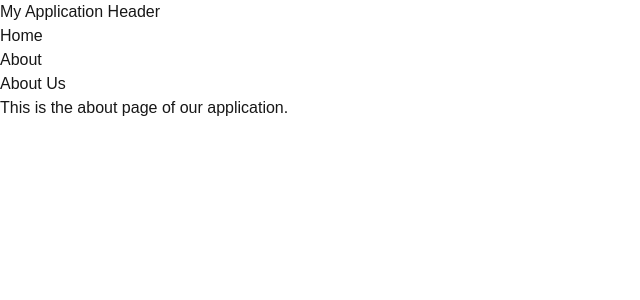
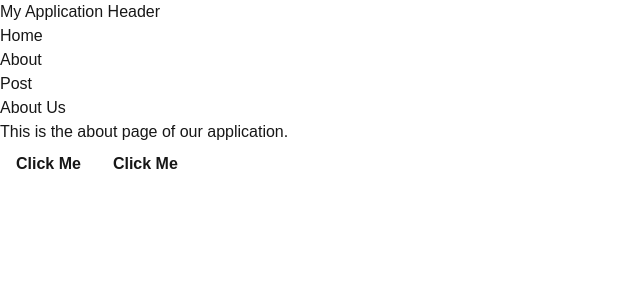
Before and after one commit to Favouridowu02/alx-project-0x02-setup, a Next.js app in the folder alx-project-0x02/: page /about in a window 1280 px wide. Shown: the top 300 px of the page, without its empty margins (0-640 px from the left). Built offline with nearby package versions, Linux system fonts and the light colour scheme.

Commit message:
feat: Create a Header.tsx component in components/layout/Header.tsx. Add links to /home, /about, and /posts pages in the header. Import and use the Header component in pages/home.tsx, pages/about.tsx, and pages/posts.tsx. Ensure the navigation works across all page

```diff
--- /dev/null
+++ b/alx-project-0x02/components/common/Button.tsx
@@ -0,0 +1,25 @@
+import React from 'react';
+import { ButtonProps } from '@/interfaces';
+
+
+const Button: React.FC<ButtonProps> = ({size, shape, children}) => {
+    const baseStyles = "px-4 py-2 font-semibold focus:outline-none";
+    const sizeStyles = {
+        small: "text-sm",
+        medium: "text-md",
+        large: "text-lg",
+    }[size];
+    const shapeStyles = {
+        "rounded-sm": "rounded-sm",
+        "rounded-md": "rounded-md",
+        "rounded-full": "rounded-full",
+    }[shape];
+
+    return (
+        <button className={`${baseStyles} ${sizeStyles} ${shapeStyles}`}>
+            {children}
+        </button>
+    );
+}
+
+export default Button;
--- a/alx-project-0x02/components/layout/Header.tsx
+++ b/alx-project-0x02/components/layout/Header.tsx
@@ -13,6 +13,9 @@ const Header: React.FC = () => {
                     <li>
                         <Link href="/about">About</Link>
                     </li>
+                    <li>
+                        <Link href="/post">Post</Link>
+                    </li>
                 </ul>
             </nav>
         </header>
--- a/alx-project-0x02/interfaces/index.ts
+++ b/alx-project-0x02/interfaces/index.ts
@@ -2,3 +2,9 @@ export interface CardProps {
     title: string;
     content: string;
 };
+
+export interface ButtonProps {
+    size: 'small' | 'medium' | 'large';
+    shape: 'rounded-sm' | 'rounded-md' | 'rounded-full';
+    children: React.ReactNode;
+}
--- a/alx-project-0x02/pages/about.tsx
+++ b/alx-project-0x02/pages/about.tsx
@@ -1,5 +1,6 @@
 import React from 'react';
 import Header from '@/components/layout/Header';
+import Button from '@/components/common/Button';
 
 const About: React.FC = () => {
     return (
@@ -7,6 +8,9 @@ const About: React.FC = () => {
             <Header />
             <h1>About Us</h1>
             <p>This is the about page of our application.</p>
+
+            <Button size="medium" shape="rounded-md">Click Me</Button>
+            <Button size="medium" shape="rounded-md">Click Me</Button>
         </div>
     );
 };
--- a/alx-project-0x02/pages/home.tsx
+++ b/alx-project-0x02/pages/home.tsx
@@ -14,7 +14,7 @@ const Home: React.FC = () => {
 
             <Card title="This is just the beginning" content="We are going to church and I am coding" />
             <Card title="I am going to be very great and wealthy" content="God please forgive me of all my sins, I am a sinner" />
-            <button className onClick={() => setIsModalOpen(!isModalOpen)}>Open / close Post Modal</button>
+            <button onClick={() => setIsModalOpen(!isModalOpen)}>Open / close Post Modal</button>
 
             { isModalOpen && <PostModal/>}
         </div>
--- /dev/null
+++ b/alx-project-0x02/pages/post.tsx
@@ -0,0 +1,14 @@
+import React from 'react';
+import Header from '@/components/layout/Header'
+
+const Post: React.FC = () => {
+    return (
+        <div>
+            <Header />
+            <h1>Post Page</h1>
+            <p>This is the post page of our application.</p>
+        </div>
+    );
+};
+
+export default Post;
```
